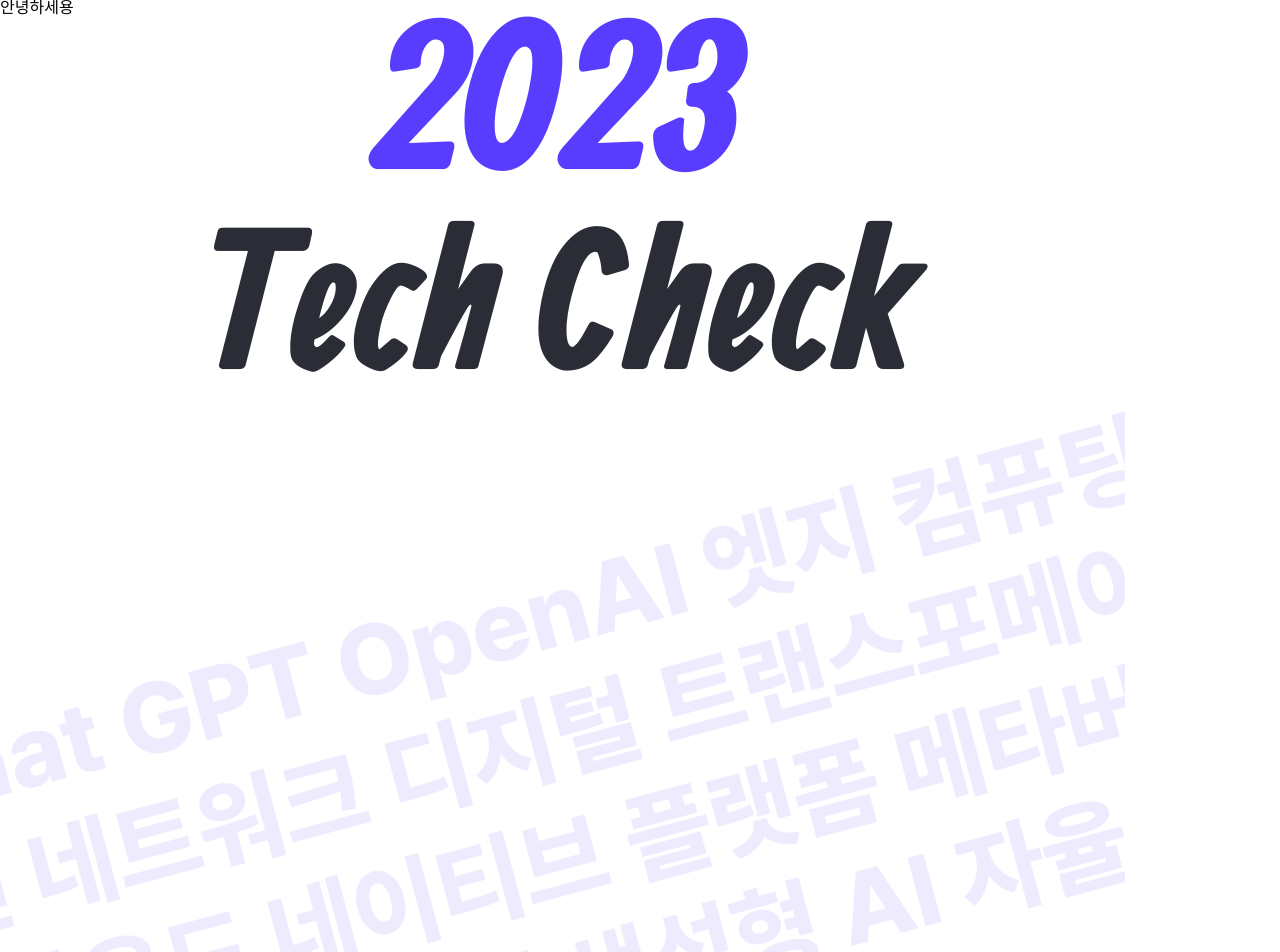
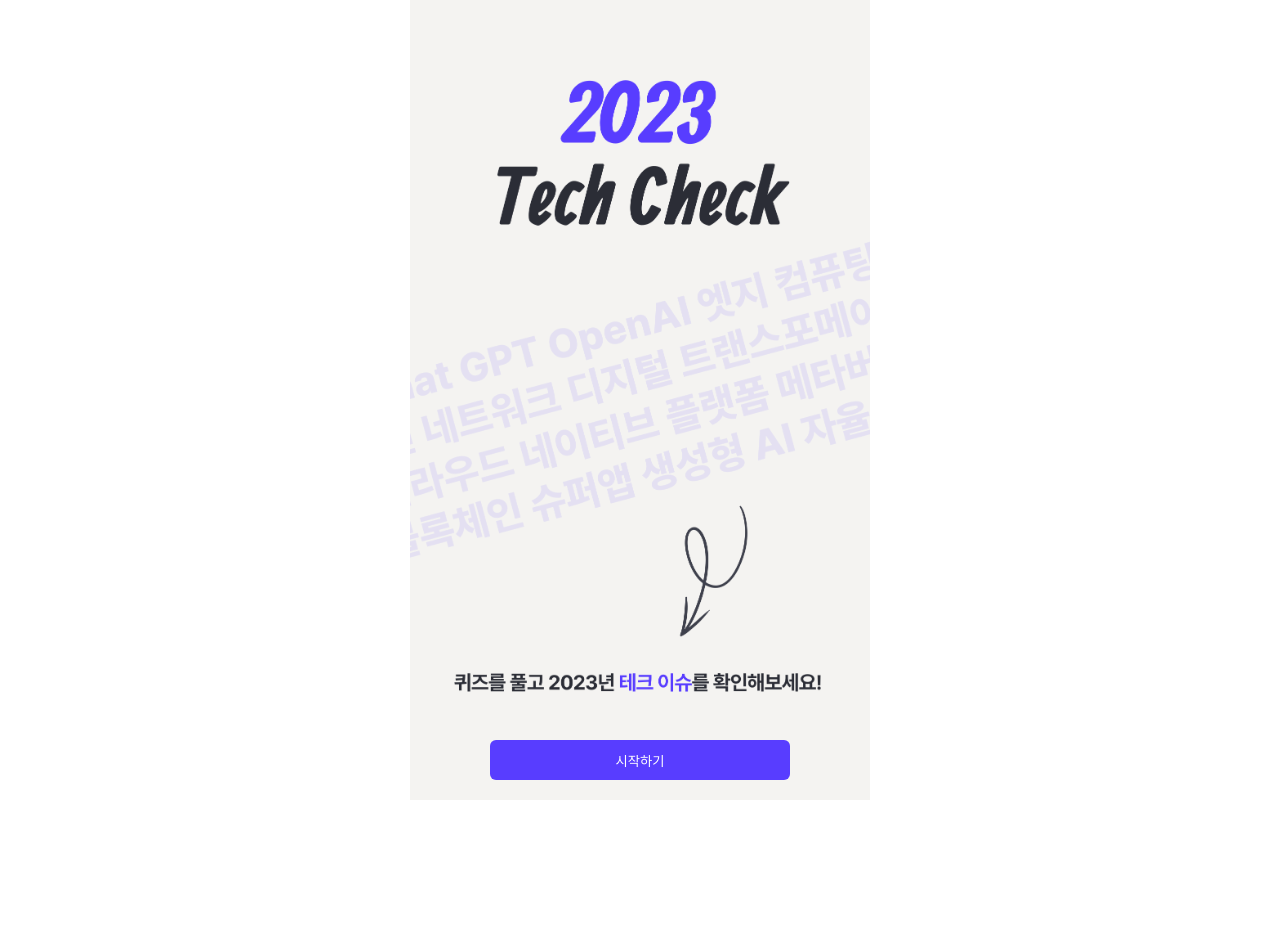
Before and after one commit to jwo0o0/2023_TechCheck, a Next.js app: page / in a window 1280 px wide. Shown: the top 952 px of the page. After the commit the page ends 800 px from the top, so only its background shows below. Built offline with nearby package versions, Linux system fonts and the light colour scheme.

Commit message:
landing page

```diff
--- a/next.config.js
+++ b/next.config.js
@@ -1,6 +1,9 @@
 /** @type {import('next').NextConfig} */
 const nextConfig = {
   reactStrictMode: true,
+  compiler: {
+    styledComponents: true,
+  },
 };
 
 module.exports = nextConfig;
--- /dev/null
+++ b/src/components/common/BottomBtn.tsx
@@ -0,0 +1,42 @@
+import styled from "styled-components";
+
+interface BottomBtnProps {
+  content: string;
+  handleClick?: () => void;
+}
+export const BottomBtn = ({ content, handleClick }: BottomBtnProps) => {
+  return <Button onClick={handleClick}>{content}</Button>;
+};
+
+const Button = styled.button`
+  width: 300px;
+  height: 40px;
+  border-radius: 6px;
+
+  color: white;
+  background-color: #583dff;
+
+  display: inline-flex;
+  align-items: center;
+  justify-content: center;
+  border: none;
+
+  user-select: none;
+
+  transition: background-color 0.1s ease;
+  z-index: 999;
+`;
+
+//버튼을 화면 하단에 fixed로 고정
+export const BtnContainer = styled.div`
+  width: 100%;
+  max-width: 460px;
+  height: 80px;
+
+  position: fixed;
+  bottom: 0;
+  display: flex;
+  align-items: center;
+  justify-content: center;
+  z-index: 998;
+`;
--- /dev/null
+++ b/src/components/common/Layout.tsx
@@ -0,0 +1,41 @@
+import styled from "styled-components";
+import { ReactNode, useEffect } from "react";
+
+interface LayoutProps {
+  children: ReactNode;
+}
+
+export const Layout = ({ children }: LayoutProps) => {
+  /**
+   * mobile height size 설정
+   */
+  useEffect(() => {
+    const vh = window.innerHeight * 0.01;
+    document.documentElement.style.setProperty("--vh", `${vh}px`);
+
+    window.addEventListener("resize", () => {
+      const vh = window.innerHeight * 0.01;
+      document.documentElement.style.setProperty("--vh", `${vh}px`);
+    });
+  }, []);
+
+  return <LayoutContainer>{children}</LayoutContainer>;
+};
+
+const LayoutContainer = styled.div`
+  width: 100%;
+  max-width: 460px;
+  height: 100vh;
+  height: calc(var(--vh, 1vh) * 100);
+  margin: 0px auto;
+  background-color: #f4f3f1;
+
+  overflow-y: scroll;
+
+  &::-webkit-scrollbar {
+    /* ( 크롬, 사파리, 오페라, 엣지 ) 동작 */
+    display: none;
+  }
+  -ms-overflow-style: none; /* 인터넷 익스플로러 */
+  scrollbar-width: none; /* 파이어폭스 */
+`;
--- a/src/components/landing/LandingPage.tsx
+++ b/src/components/landing/LandingPage.tsx
@@ -1,12 +1,49 @@
 import styled from "styled-components";
 import Image from "next/image";
 import LandingImg from "@images/landing.webp";
+import { BottomBtn, BtnContainer } from "../common/BottomBtn";
 
 export default function LandingPage() {
   return (
-    <>
-      <div>안녕하세용</div>
-      <Image src={LandingImg} alt="landing" sizes="100%" />
-    </>
+    <LandingPageContainer>
+      <Image src={LandingImg} alt="landing" priority />
+      <BtnContainer>
+        <BottomBtn content="시작하기"></BottomBtn>
+      </BtnContainer>
+      <Information>
+        <div>*이 테스트는 재미를 위해 제작되었습니다.</div>
+        <div>잘못된 정보에 대한 정정 요청은 아래 메일로 부탁드립니다.</div>
+        <div className="email">jwo0o0358@gmail.com</div>
+      </Information>
+    </LandingPageContainer>
   );
 }
+
+const LandingPageContainer = styled.div`
+  padding-top: 10vh;
+  padding-bottom: 200px;
+  position: relative;
+  img {
+    width: 100%;
+    height: 100%;
+    position: relative !important;
+  }
+`;
+
+const Information = styled.div`
+  width: 100%;
+  position: absolute;
+  bottom: 0;
+
+  display: flex;
+  flex-direction: column;
+  justify-content: center;
+  align-items: center;
+
+  font-size: 10px;
+  line-height: 13px;
+  color: #858899;
+  .email {
+    color: #7e68ff;
+  }
+`;
--- a/src/pages/_app.tsx
+++ b/src/pages/_app.tsx
@@ -1,6 +1,11 @@
-import '@/styles/globals.css'
-import type { AppProps } from 'next/app'
+import "@/styles/globals.css";
+import type { AppProps } from "next/app";
+import { Layout } from "@/components/common/layout";
 
 export default function App({ Component, pageProps }: AppProps) {
-  return <Component {...pageProps} />
+  return (
+    <Layout>
+      <Component {...pageProps} />
+    </Layout>
+  );
 }
--- a/src/pages/index.tsx
+++ b/src/pages/index.tsx
@@ -1,5 +1,6 @@
 import Head from "next/head";
 import LandingPage from "@/components/landing/LandingPage";
+import { Layout } from "@/components/common/layout";
 
 export default function Home() {
   return (
```
